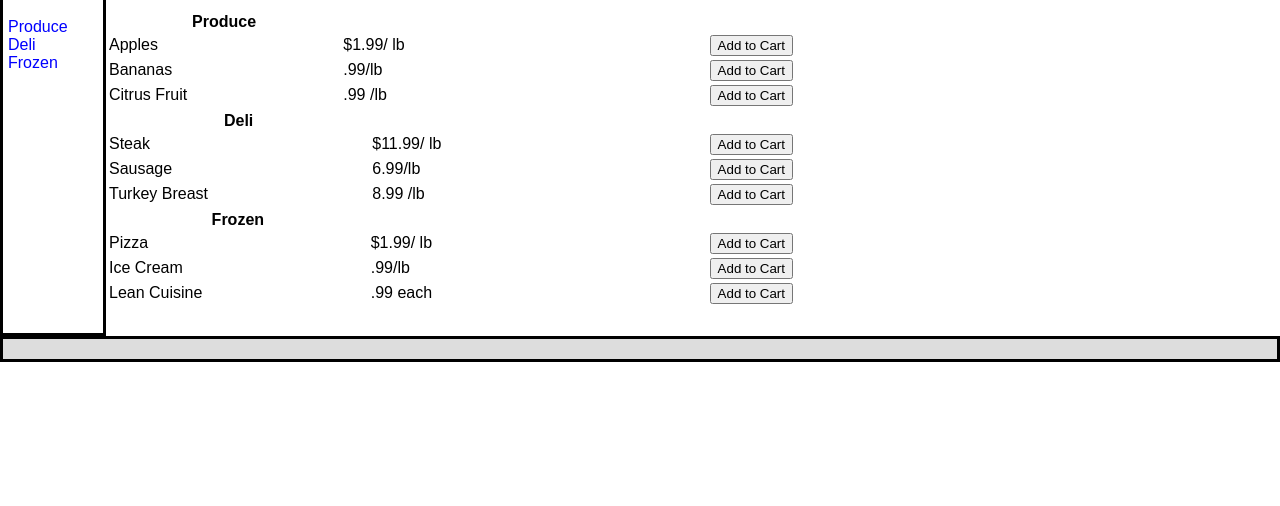
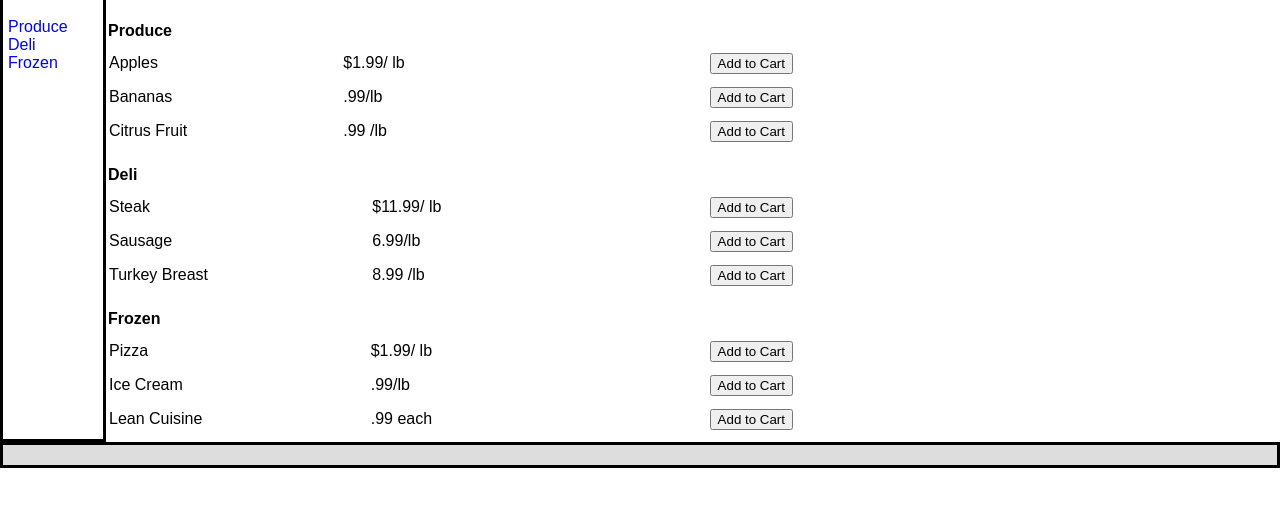
Before and after one commit to bterbs/phase-2-challenge, a website: page part-3/index.html in a window 1280 px wide. Shown: the part 106-612 px from the top of the page. Drawn offline with Linux system fonts and the light colour scheme.

Commit message:
fixed table spacing in main

```diff
--- a/part-3/style.css
+++ b/part-3/style.css
@@ -47,10 +47,19 @@ button {
 width:700px;
 }
 
+th {
+  text-align: left;
+  padding: 10px 0px 10px 0px;
+}
+
+td {
+  padding-bottom: 10px;
+}
+
 #sidebar {
 width: 100px;
 border-style: solid;
-height: 400px;
+height: auto;
 }
 
 #sidebar-header {
```
